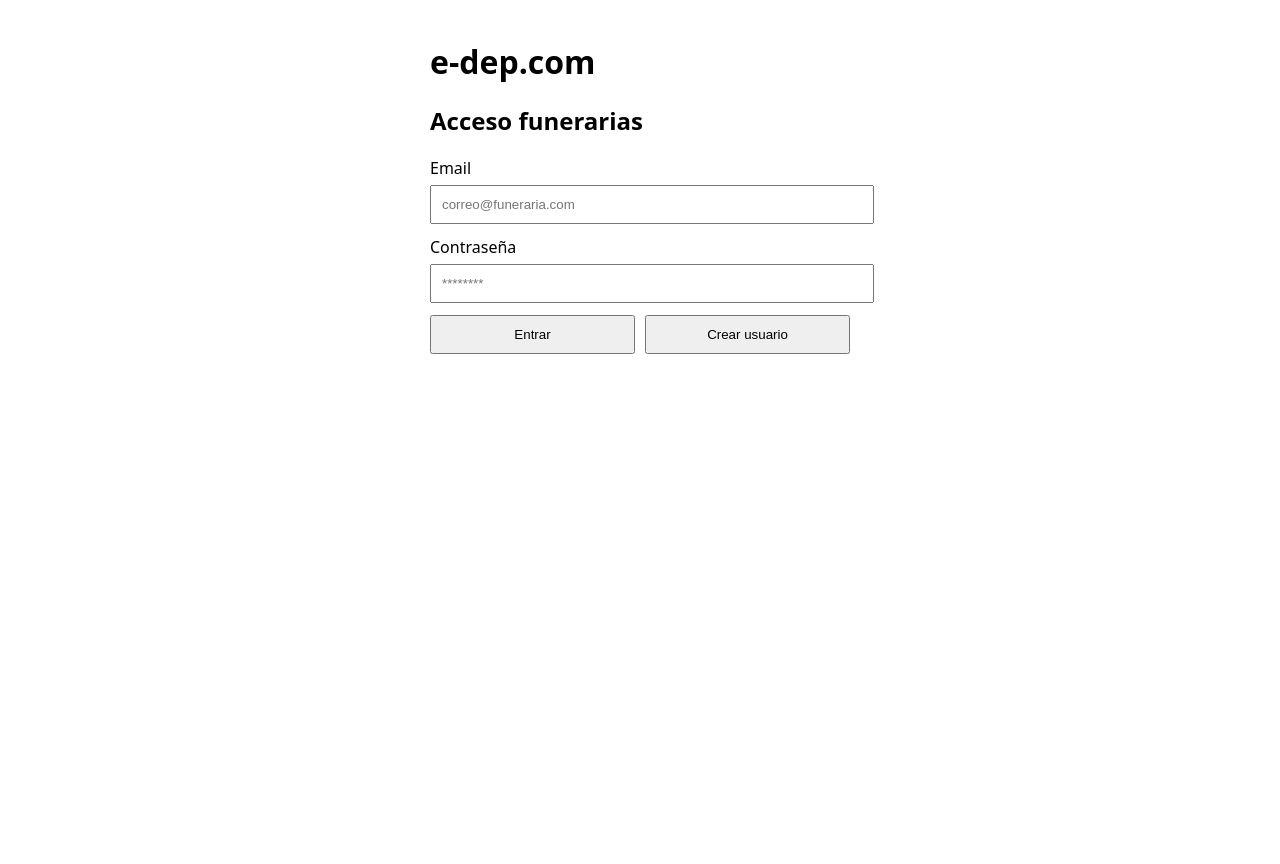
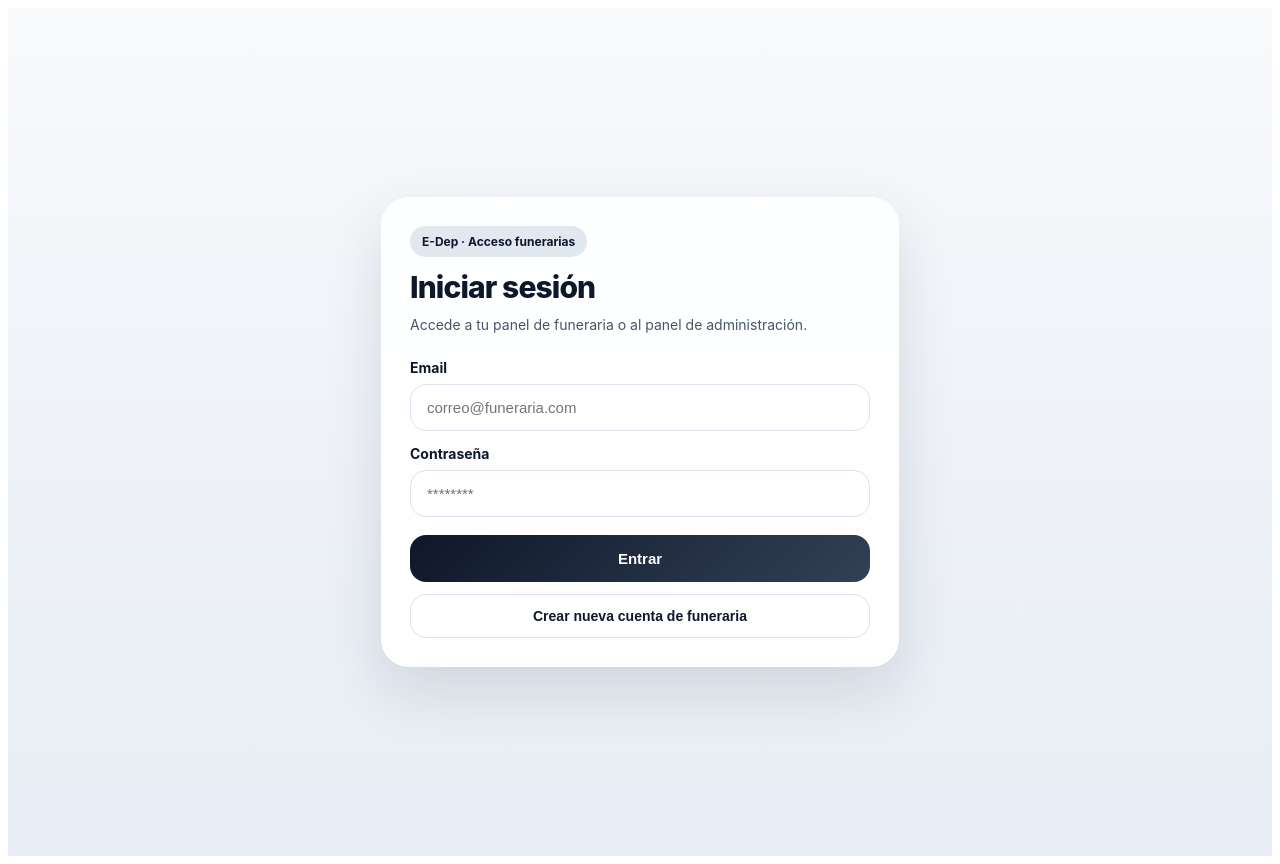
Before and after one commit to carlosescrivam-lgtm/e-dep, a React (Vite) app: page / in a window 1280 px wide. Before the commit the page ends 800 px from the top, so only its background shows below. Built offline with nearby package versions, Linux system fonts and the light colour scheme; no server answers.

Commit message:
Nuevo registro de funerarias

```diff
--- a/src/Auth.tsx
+++ b/src/Auth.tsx
@@ -2,54 +2,251 @@ import { useState } from "react";
 import { supabase } from "./lib/supabaseClient";
 
 export default function Auth() {
+  const [mode, setMode] = useState<"login" | "register">("login");
+  const [funeralHomeName, setFuneralHomeName] = useState("");
   const [email, setEmail] = useState("");
   const [password, setPassword] = useState("");
   const [msg, setMsg] = useState<string>("");
+  const [loading, setLoading] = useState(false);
+
+  async function signIn() {
+    try {
+      setLoading(true);
+      setMsg("Iniciando sesión...");
+
+      const { error } = await supabase.auth.signInWithPassword({
+        email,
+        password,
+      });
+
+      setMsg(error ? "❌ " + error.message : "✅ Sesión iniciada");
+    } catch (err: any) {
+      setMsg("❌ " + (err?.message || "No se pudo iniciar sesión"));
+    } finally {
+      setLoading(false);
+    }
+  }
 
   async function signUp() {
-    setMsg("Creando usuario...");
-    const { error } = await supabase.auth.signUp({ email, password });
-    setMsg(error ? "❌ " + error.message : "✅ Usuario creado. Ahora inicia sesión.");
+    try {
+      setLoading(true);
+      setMsg("Creando cuenta de funeraria...");
+
+      const res = await fetch("/.netlify/functions/registerFuneralHome", {
+        method: "POST",
+        headers: {
+          "Content-Type": "application/json",
+        },
+        body: JSON.stringify({
+          name: funeralHomeName,
+          email,
+          password,
+        }),
+      });
+
+      const data = await res.json();
+
+      if (!res.ok) {
+        setMsg("❌ " + (data?.error || "No se pudo crear la cuenta"));
+        return;
       }
 
-  async function signIn() {
-    setMsg("Iniciando sesión...");
-    const { error } = await supabase.auth.signInWithPassword({ email, password });
-    setMsg(error ? "❌ " + error.message : "✅ Sesión iniciada");
+      setMsg(
+        "✅ Cuenta creada. Ahora puedes iniciar sesión con tu email y contraseña."
+      );
+      setMode("login");
+      setPassword("");
+    } catch (err: any) {
+      setMsg("❌ " + (err?.message || "No se pudo crear la cuenta"));
+    } finally {
+      setLoading(false);
+    }
   }
 
   return (
-    <div style={{ maxWidth: 420, margin: "40px auto", fontFamily: "system-ui" }}>
-      <h1>e-dep.com</h1>
-      <h2>Acceso funerarias</h2>
+    <div
+      style={{
+        minHeight: "100vh",
+        background:
+          "linear-gradient(180deg, #f8fafc 0%, #eef2f7 55%, #e8edf5 100%)",
+        padding: 24,
+        fontFamily:
+          'Inter, ui-sans-serif, system-ui, -apple-system, BlinkMacSystemFont, "Segoe UI", sans-serif',
+        display: "flex",
+        alignItems: "center",
+        justifyContent: "center",
+      }}
+    >
+      <div
+        style={{
+          width: "100%",
+          maxWidth: 460,
+          background: "rgba(255,255,255,0.92)",
+          border: "1px solid rgba(255,255,255,0.75)",
+          borderRadius: 28,
+          boxShadow: "0 24px 60px rgba(15,23,42,0.12)",
+          padding: 28,
+        }}
+      >
+        <div
+          style={{
+            display: "inline-flex",
+            padding: "8px 12px",
+            borderRadius: 999,
+            background: "#e2e8f0",
+            color: "#0f172a",
+            fontSize: 12,
+            fontWeight: 700,
+            marginBottom: 14,
+          }}
+        >
+          E-Dep · Acceso funerarias
+        </div>
 
-      <label>Email</label>
+        <h1
+          style={{
+            margin: 0,
+            fontSize: 30,
+            lineHeight: 1.1,
+            fontWeight: 800,
+            letterSpacing: "-0.03em",
+            color: "#0f172a",
+          }}
+        >
+          {mode === "login" ? "Iniciar sesión" : "Crear cuenta"}
+        </h1>
+
+        <p
+          style={{
+            marginTop: 10,
+            marginBottom: 22,
+            color: "#475569",
+            lineHeight: 1.6,
+            fontSize: 14,
+          }}
+        >
+          {mode === "login"
+            ? "Accede a tu panel de funeraria o al panel de administración."
+            : "Registra tu funeraria para empezar a usar E-Dep."}
+        </p>
+
+        {mode === "register" ? (
+          <>
+            <label style={labelStyle}>Nombre de la funeraria</label>
             <input
-        style={{ width: "100%", padding: 10, margin: "6px 0 12px" }}
+              style={inputStyle}
+              value={funeralHomeName}
+              onChange={(e) => setFuneralHomeName(e.target.value)}
+              placeholder="Ejemplo: Funeraria García"
+            />
+          </>
+        ) : null}
+
+        <label style={labelStyle}>Email</label>
+        <input
+          style={inputStyle}
           value={email}
           onChange={(e) => setEmail(e.target.value)}
           placeholder="correo@funeraria.com"
+          type="email"
         />
 
-      <label>Contraseña</label>
+        <label style={labelStyle}>Contraseña</label>
         <input
-        style={{ width: "100%", padding: 10, margin: "6px 0 12px" }}
+          style={inputStyle}
           type="password"
           value={password}
           onChange={(e) => setPassword(e.target.value)}
           placeholder="********"
         />
 
-      <div style={{ display: "flex", gap: 10 }}>
-        <button onClick={signIn} style={{ padding: 10, flex: 1 }}>
-          Entrar
+        <button
+          onClick={mode === "login" ? signIn : signUp}
+          disabled={loading}
+          style={{
+            width: "100%",
+            marginTop: 18,
+            border: "none",
+            borderRadius: 16,
+            padding: "15px 18px",
+            background: "linear-gradient(135deg, #0f172a 0%, #334155 100%)",
+            color: "white",
+            fontWeight: 700,
+            fontSize: 15,
+            cursor: loading ? "not-allowed" : "pointer",
+            opacity: loading ? 0.7 : 1,
+          }}
+        >
+          {loading
+            ? mode === "login"
+              ? "Entrando..."
+              : "Creando cuenta..."
+            : mode === "login"
+            ? "Entrar"
+            : "Crear cuenta"}
         </button>
-        <button onClick={signUp} style={{ padding: 10, flex: 1 }}>
-          Crear usuario
+
+        <button
+          onClick={() => {
+            setMode(mode === "login" ? "register" : "login");
+            setMsg("");
+          }}
+          style={{
+            width: "100%",
+            marginTop: 12,
+            border: "1px solid #dbe3ee",
+            borderRadius: 16,
+            padding: "13px 18px",
+            background: "white",
+            color: "#0f172a",
+            fontWeight: 700,
+            fontSize: 14,
+            cursor: "pointer",
+          }}
+        >
+          {mode === "login"
+            ? "Crear nueva cuenta de funeraria"
+            : "Ya tengo cuenta, quiero entrar"}
         </button>
+
+        {msg ? (
+          <div
+            style={{
+              marginTop: 16,
+              padding: 14,
+              borderRadius: 16,
+              background: "#f8fafc",
+              border: "1px solid #e2e8f0",
+              color: "#334155",
+              fontSize: 14,
+              lineHeight: 1.5,
+            }}
+          >
+            {msg}
           </div>
-
-      <p style={{ marginTop: 12 }}>{msg}</p>
+        ) : null}
+      </div>
     </div>
   );
 }
+
+const labelStyle: React.CSSProperties = {
+  display: "block",
+  marginBottom: 8,
+  marginTop: 14,
+  color: "#0f172a",
+  fontSize: 14,
+  fontWeight: 700,
+};
+
+const inputStyle: React.CSSProperties = {
+  width: "100%",
+  padding: "14px 16px",
+  borderRadius: 16,
+  border: "1px solid #dbe3ee",
+  background: "rgba(255,255,255,0.95)",
+  fontSize: 15,
+  outline: "none",
+  boxSizing: "border-box",
+  color: "#0f172a",
+};
```
Lines whose indentation alone changed are shown as unchanged.
